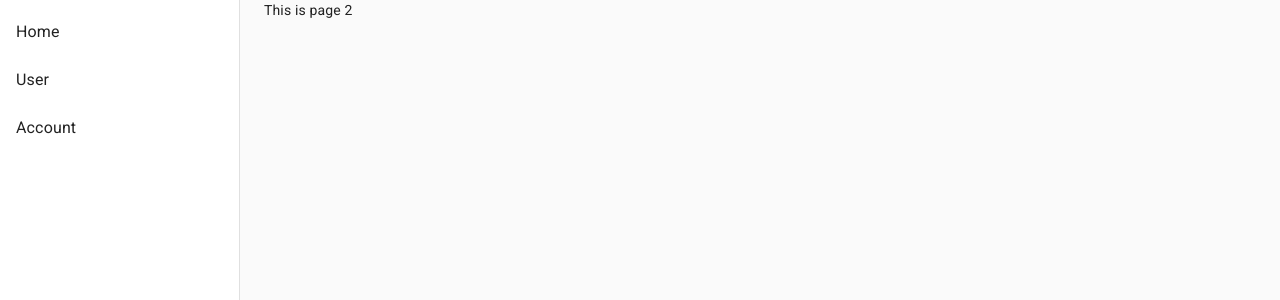
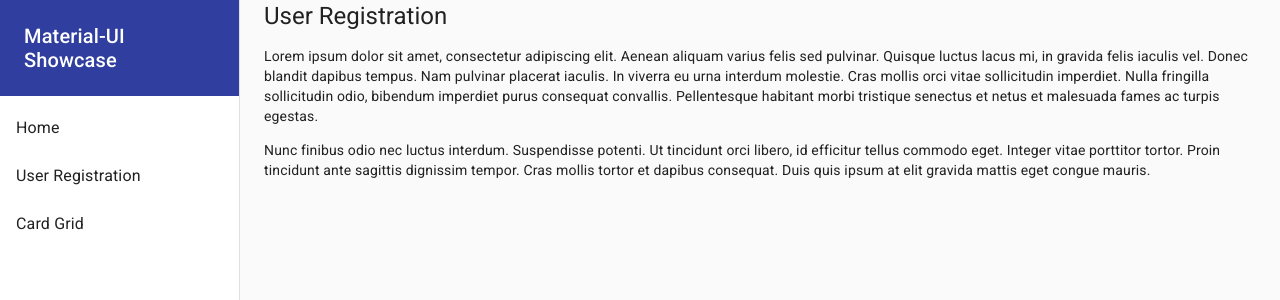
Before and after one commit to joserogeriofilho/material-ui-poc, a React (Create React App) app: page /page2 in a window 1280 px wide. Shown: the top 300 px of the page. Built offline with nearby package versions, Linux system fonts and the light colour scheme.

Commit message:
Added a navigation drawer header with the app title and using the primary color theme

```diff
--- a/src/components/DrawerTopBarLayout.js
+++ b/src/components/DrawerTopBarLayout.js
@@ -13,6 +13,7 @@ import Toolbar from '@material-ui/core/Toolbar';
 import Typography from '@material-ui/core/Typography';
 import IconButton from '@material-ui/core/IconButton';
 import MenuIcon from '@material-ui/icons/Menu';
+import Divider from '@material-ui/core/Divider';
 
 
 const Menu = [
@@ -21,11 +22,11 @@ const Menu = [
         pathname: "/page1"
     },
     {
-        label: "User",
+        label: "User Registration",
         pathname: "/page2"
     },
     {
-        label: "Account",
+        label: "Card Grid",
         pathname: "/page3"
     }
 ];
@@ -39,11 +40,19 @@ const styles = theme => ({
         height: '100%'
       },
     content: {
-        width: '100%'
+        width: '100%',
     },
     drawerPaper: {
       position: 'static',
       width: '240px'
+    },
+    drawerHeader: {
+        backgroundColor: theme.palette.primary.main,
+        color: "white",
+        padding: '24px'
+    },
+    drawerTitle: {
+        lineHeight: '120%'
     }
   });
 
@@ -74,6 +83,12 @@ export class DrawerTopBarLayout extends Component {
                     anchor="left"
                     variant="permanent"
                     classes={{paper: classes.drawerPaper, docked: classes.height100}}>
+                        <div className={classes.drawerHeader}>
+                            <Typography variant="h6" className={classes.drawerTitle}>
+                                Material-UI<br/>Showcase
+                            </Typography>
+                        </div>
+
                         <List>
                             {Menu.map((item, index) => (
                                 <ListItem
@@ -94,6 +109,12 @@ export class DrawerTopBarLayout extends Component {
                     onClose={this.mobileMenuClose}
                     onOpen={this.mobileMenuOpen}
                     classes={{paper: classes.drawerPaper, docked: classes.height100}}>
+                        <div className={classes.drawerHeader}>
+                            <Typography variant="h6" className={classes.title}>
+                                Material-UI<br/>Showcase
+                            </Typography>
+                        </div>
+
                         <List>
                             {Menu.map((item, index) => (
                                 <ListItem
@@ -131,4 +152,4 @@ export class DrawerTopBarLayout extends Component {
     }
 }
 
-export default withRouter(withStyles(styles)(DrawerTopBarLayout));
+export default withRouter(withStyles(styles, {withTheme:true})(DrawerTopBarLayout));
--- a/src/pages/Page1.js
+++ b/src/pages/Page1.js
@@ -3,6 +3,9 @@ import { withRouter } from 'react-router-dom'
 import withStyles from '@material-ui/styles/withStyles';
 import DrawerTopBarLayout from '../components/DrawerTopBarLayout'
 import Container from '@material-ui/core/Container';
+import Grid from '@material-ui/core/Grid';
+import Typography from '@material-ui/core/Typography';
+import Hidden from '@material-ui/core/Hidden';
 
 
 const styles = theme => ({
@@ -14,12 +17,27 @@ export class Page1 extends Component {
 
     render(){
         const { classes } = this.props;
+        const pageTitle = "Home";
 
         return (
-          <DrawerTopBarLayout>
+          <DrawerTopBarLayout title={pageTitle}>
+
             <Container>
-              This is page 1
+              <Grid container spacing={3}>
+                <Grid item xs={12}>
+                  <Hidden xsDown implementation="css">
+                    <Typography variant="h5">
+                      {pageTitle}
+                    </Typography>
+                  </Hidden>
+
+                  <p>Lorem ipsum dolor sit amet, consectetur adipiscing elit. Aenean aliquam varius felis sed pulvinar. Quisque luctus lacus mi, in gravida felis iaculis vel. Donec blandit dapibus tempus. Nam pulvinar placerat iaculis. In viverra eu urna interdum molestie. Cras mollis orci vitae sollicitudin imperdiet. Nulla fringilla sollicitudin odio, bibendum imperdiet purus consequat convallis. Pellentesque habitant morbi tristique senectus et netus et malesuada fames ac turpis egestas.</p>
+
+                  <p>Nunc finibus odio nec luctus interdum. Suspendisse potenti. Ut tincidunt orci libero, id efficitur tellus commodo eget. Integer vitae porttitor tortor. Proin tincidunt ante sagittis dignissim tempor. Cras mollis tortor et dapibus consequat. Duis quis ipsum at elit gravida mattis eget congue mauris.</p>
+                </Grid>
+              </Grid>
             </Container>
+
           </DrawerTopBarLayout>
         );
     }
--- a/src/pages/Page2.js
+++ b/src/pages/Page2.js
@@ -3,6 +3,9 @@ import { withRouter } from 'react-router-dom'
 import withStyles from '@material-ui/styles/withStyles';
 import DrawerTopBarLayout from '../components/DrawerTopBarLayout'
 import Container from '@material-ui/core/Container';
+import Grid from '@material-ui/core/Grid';
+import Typography from '@material-ui/core/Typography';
+import Hidden from '@material-ui/core/Hidden';
 
 
 const styles = theme => ({
@@ -14,12 +17,27 @@ export class Page2 extends Component {
 
     render(){
         const { classes } = this.props;
+        const pageTitle = "User Registration";
 
         return (
-            <DrawerTopBarLayout>
-                <Container>
-                This is page 2
-                </Container>
+            <DrawerTopBarLayout title={pageTitle}>
+
+            <Container>
+              <Grid container spacing={3}>
+                <Grid item xs={12}>
+                  <Hidden xsDown implementation="css">
+                    <Typography variant="h5">
+                      {pageTitle}
+                    </Typography>
+                  </Hidden>
+
+                  <p>Lorem ipsum dolor sit amet, consectetur adipiscing elit. Aenean aliquam varius felis sed pulvinar. Quisque luctus lacus mi, in gravida felis iaculis vel. Donec blandit dapibus tempus. Nam pulvinar placerat iaculis. In viverra eu urna interdum molestie. Cras mollis orci vitae sollicitudin imperdiet. Nulla fringilla sollicitudin odio, bibendum imperdiet purus consequat convallis. Pellentesque habitant morbi tristique senectus et netus et malesuada fames ac turpis egestas.</p>
+
+                  <p>Nunc finibus odio nec luctus interdum. Suspendisse potenti. Ut tincidunt orci libero, id efficitur tellus commodo eget. Integer vitae porttitor tortor. Proin tincidunt ante sagittis dignissim tempor. Cras mollis tortor et dapibus consequat. Duis quis ipsum at elit gravida mattis eget congue mauris.</p>
+                </Grid>
+              </Grid>
+            </Container>
+
             </DrawerTopBarLayout>
         );
     }
--- a/src/pages/Page3.js
+++ b/src/pages/Page3.js
@@ -3,6 +3,9 @@ import { withRouter } from 'react-router-dom'
 import withStyles from '@material-ui/styles/withStyles';
 import DrawerTopBarLayout from '../components/DrawerTopBarLayout'
 import Container from '@material-ui/core/Container';
+import Grid from '@material-ui/core/Grid';
+import Typography from '@material-ui/core/Typography';
+import Hidden from '@material-ui/core/Hidden';
 
 
 const styles = theme => ({
@@ -14,12 +17,27 @@ export class Page3 extends Component {
 
     render(){
         const { classes } = this.props;
+        const pageTitle = "Card Grid";
 
         return (
-            <DrawerTopBarLayout>
-                <Container>
-                This is page 3
-                </Container>
+            <DrawerTopBarLayout title={pageTitle}>
+
+            <Container>
+              <Grid container spacing={3}>
+                <Grid item xs={12}>
+                  <Hidden xsDown implementation="css">
+                    <Typography variant="h5">
+                      {pageTitle}
+                    </Typography>
+                  </Hidden>
+
+                  <p>Lorem ipsum dolor sit amet, consectetur adipiscing elit. Aenean aliquam varius felis sed pulvinar. Quisque luctus lacus mi, in gravida felis iaculis vel. Donec blandit dapibus tempus. Nam pulvinar placerat iaculis. In viverra eu urna interdum molestie. Cras mollis orci vitae sollicitudin imperdiet. Nulla fringilla sollicitudin odio, bibendum imperdiet purus consequat convallis. Pellentesque habitant morbi tristique senectus et netus et malesuada fames ac turpis egestas.</p>
+
+                  <p>Nunc finibus odio nec luctus interdum. Suspendisse potenti. Ut tincidunt orci libero, id efficitur tellus commodo eget. Integer vitae porttitor tortor. Proin tincidunt ante sagittis dignissim tempor. Cras mollis tortor et dapibus consequat. Duis quis ipsum at elit gravida mattis eget congue mauris.</p>
+                </Grid>
+              </Grid>
+            </Container>
+
             </DrawerTopBarLayout>
         );
     }
```
